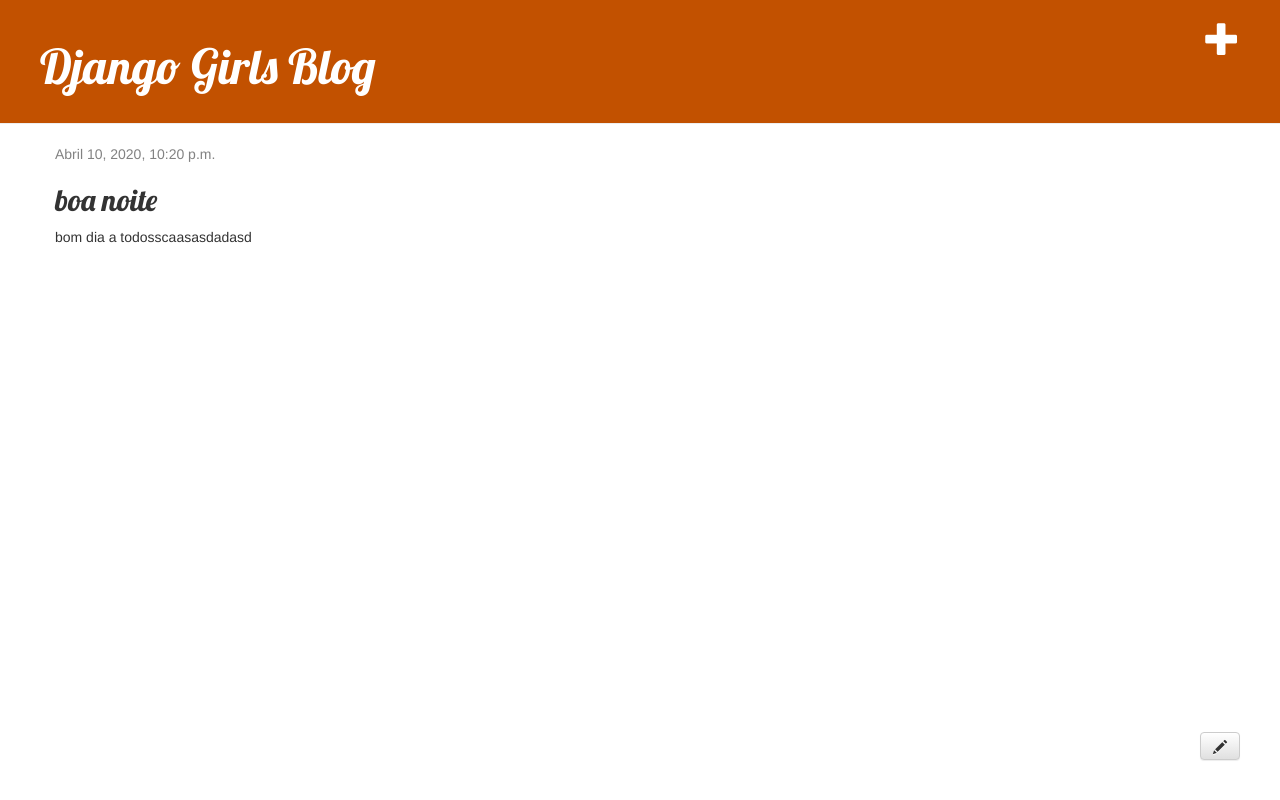
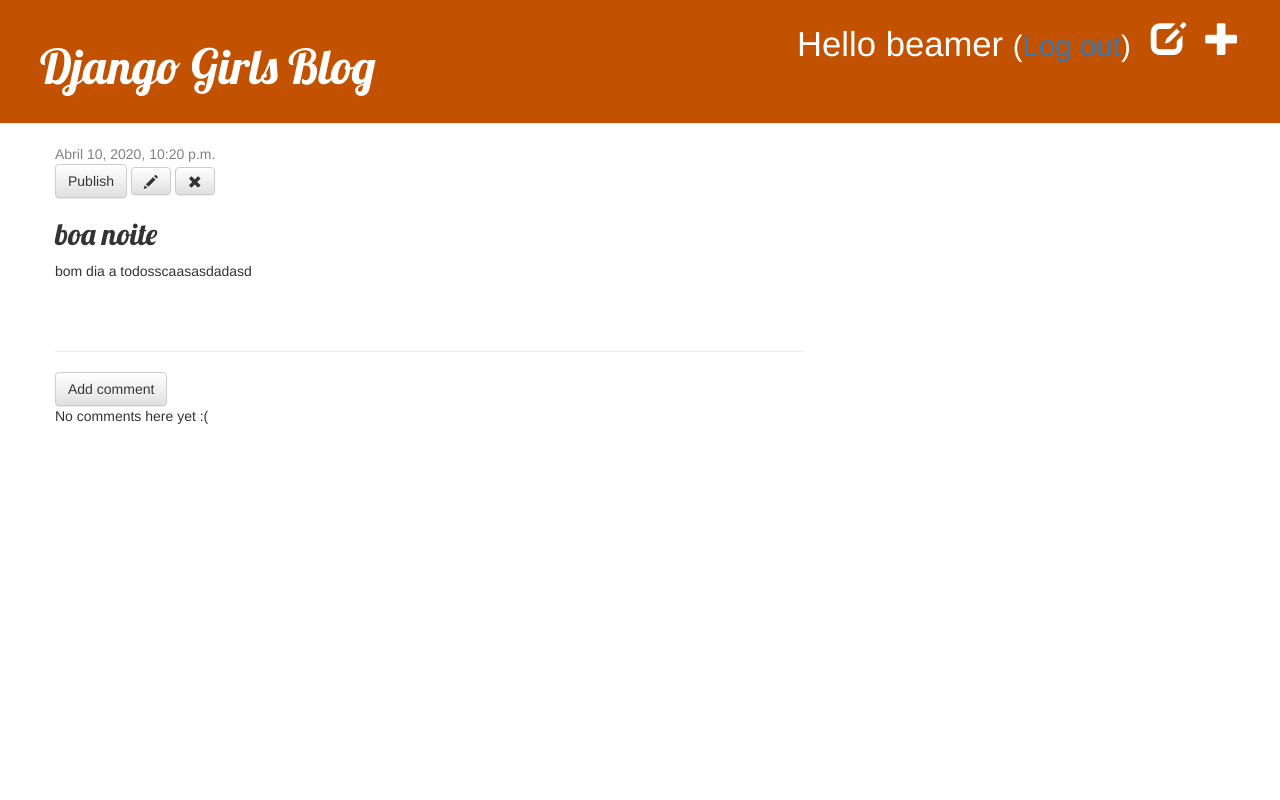
Before and after one commit to domingao/myfirstblog, a Django app: page /post/4/ in a window 1280 px wide. Run offline with Django 3.2, Linux system fonts and the light colour scheme; a user stored in the database is signed in; data comes from the database, SQL or seed files in the repository; both versions use the stored data as it was after the commit; some libraries are stand-ins or nearby versions.

Commit message:
Adicionado funções de login e logout entre as publicações e comentarios.

```diff
--- a/blog/admin.py
+++ b/blog/admin.py
@@ -1,4 +1,5 @@
 from django.contrib import admin
-from .models import Post
+from .models import Post, Comment
 
 admin.site.register(Post)
+admin.site.register(Comment)
--- a/blog/models.py
+++ b/blog/models.py
@@ -10,9 +10,26 @@
     created_date = models.DateTimeField(default=timezone.now)
     published_date = models.DateTimeField(blank=True, null=True)
 
+    def approved_comments(self):
+        return self.comments.filter(approved_comment=True)
+
     def publish(self):
         self.published_date = timezone.now()
         self.save()
 
     def __str__(self):
         return self.title
+
+class Comment(models.Model):
+    post = models.ForeignKey('blog.Post', on_delete=models.CASCADE, related_name='comments')
+    author = models.CharField(max_length=200)
+    text = models.TextField()
+    created_date = models.DateTimeField(default=timezone.now)
+    approved_comment = models.BooleanField(default=False)
+
+    def approve(self):
+        self.approved_comment = True
+        self.save()
+
+    def __str__(self):
+        return self.text
--- a/blog/static/css/blog.css
+++ b/blog/static/css/blog.css
@@ -1,4 +1,4 @@
-.page-header {
+    .page-header {
     background-color: #C25100;
     margin-top: 0;
     padding: 20px 20px 20px 40px;
@@ -8,6 +8,10 @@
     color: #ffffff;
     font-size: 36pt;
     text-decoration: none;
+}
+
+.comment {
+    margin: 20px 0px 20px 20px;
 }
 
 .content {
--- a/blog/templates/blog/base.html
+++ b/blog/templates/blog/base.html
@@ -11,6 +11,10 @@
    <div class="page-header">
     {% if user.is_authenticated %}
         <a href="{% url 'post_new' %}" class="top-menu"><span class="glyphicon glyphicon-plus"></span></a>
+        <a href="{% url 'post_draft_list' %}" class="top-menu"><span class="glyphicon glyphicon-edit"></span></a>
+        <p class="top-menu">Hello {{ user.username }} <small>(<a href="{% url 'logout' %}">Log out</a>)</small></p>
+    {% else %}
+        <a href="{% url 'login' %}" class="top-menu"><span class="glyphicon glyphicon-lock"></span></a>
     {% endif %}
     <h1><a href="/">Django Girls Blog</a></h1>
 </div>
--- a/blog/templates/blog/post_detail.html
+++ b/blog/templates/blog/post_detail.html
@@ -3,14 +3,37 @@
 {% block content %}
     <div class="post">
         {% if post.published_date %}
-            <div class="date">
-                {{ post.published_date }}
-                {% if user.is_authenticated %}
-     			<a style="position:fixed; bottom:40px; right:40px; text-align:center;" class="btn btn-default" href="{% url 'post_edit' pk=post.pk %}"><span class="glyphicon glyphicon-pencil"></span></a>
-     			{% endif %}
-            </div>
-        {% endif %}
+    		<div class="date">
+       			 {{ post.published_date }}
+    		</div>
+		{% else %}
+		{% endif %}
+			{% if user.is_authenticated %}
+				<a class="btn btn-default" href="{% url 'post_publish' pk=post.pk %}">Publish</a>
+	     		<a class="btn btn-default" href="{% url 'post_edit' pk=post.pk %}"><span class="glyphicon glyphicon-pencil"></span></a>
+	    		<a class="btn btn-default" href="{% url 'post_remove' pk=post.pk %}"><span class="glyphicon glyphicon-remove"></span></a>
+	    	{% endif %}
+
         <h2>{{ post.title }}</h2>
         <p>{{ post.text|linebreaksbr }}</p>
     </div>
+    <hr>
+    <a class="btn btn-default" href="{% url 'add_comment_to_post' pk=post.pk %}">Add comment</a>
+{% for comment in post.comments.all %}
+    {% if user.is_authenticated or comment.approved_comment %}
+    <div class="comment">
+        <div class="date">
+            {{ comment.created_date }}
+            {% if not comment.approved_comment %}
+                <a class="btn btn-default" href="{% url 'comment_remove' pk=comment.pk %}"><span class="glyphicon glyphicon-remove"></span></a>
+                <a class="btn btn-default" href="{% url 'comment_approve' pk=comment.pk %}"><span class="glyphicon glyphicon-ok"></span></a>
+            {% endif %}
+        </div>
+        <strong>{{ comment.author }}</strong>
+        <p>{{ comment.text|linebreaks }}</p>
+    </div>
+    {% endif %}
+{% empty %}
+    <p>No comments here yet :(</p>
+{% endfor %}
 {% endblock %}
--- a/blog/urls.py
+++ b/blog/urls.py
@@ -1,4 +1,5 @@
 from django.urls import path
+from django.contrib import admin
 from . import views
 
 urlpatterns = [
@@ -6,4 +7,11 @@
     path('post/<int:pk>/', views.post_detail, name='post_detail'),
     path('post/new/', views.post_new, name='post_new'),
     path('post/<int:pk>/edit/', views.post_edit, name='post_edit'),
+    path('drafts/', views.post_draft_list, name='post_draft_list'),
+    path('post/<pk>/publish/', views.post_publish, name='post_publish'),
+    path('post/<pk>/remove/', views.post_remove, name='post_remove'),
+  	path('admin/', admin.site.urls),
+  	path('post/<int:pk>/comment/', views.add_comment_to_post, name='add_comment_to_post'),
+	path('comment/<int:pk>/approve/', views.comment_approve, name='comment_approve'),
+	path('comment/<int:pk>/remove/', views.comment_remove, name='comment_remove'),
 ]
--- a/blog/views.py
+++ b/blog/views.py
@@ -1,9 +1,11 @@
 from django.shortcuts import render
 from django.utils import timezone
 from django.shortcuts import render, get_object_or_404
-from .models import Post
-from .forms import PostForm
+from .models import Post, Comment
+from .forms import PostForm, CommentForm
 from django.shortcuts import redirect
+from django.contrib.auth.decorators import login_required
+
 
 
 
@@ -16,22 +18,14 @@
     post = get_object_or_404(Post, pk=pk)
     return render(request, 'blog/post_detail.html', {'post': post})
 
-def post_new(request):
-    form = PostForm()
-    return render(request, 'blog/post_edit.html', {'form': form})
 
-def post_new(request):
-    form = PostForm()
-    return render(request, 'blog/post_edit.html', {'form': form})
-
-
+@login_required
 def post_new(request):
     if request.method == "POST":
         form = PostForm(request.POST)
         if form.is_valid():
             post = form.save(commit=False)
             post.author = request.user
-            post.published_date = timezone.now()
             post.save()
             return redirect('post_detail', pk=post.pk)
     else:
@@ -39,7 +33,7 @@
     return render(request, 'blog/post_edit.html', {'form': form})
 
 
-
+@login_required
 def post_edit(request, pk):
     post = get_object_or_404(Post, pk=pk)
     if request.method == "POST":
@@ -47,9 +41,57 @@
         if form.is_valid():
             post = form.save(commit=False)
             post.author = request.user
-            post.published_date = timezone.now()
             post.save()
             return redirect('post_detail', pk=post.pk)
     else:
         form = PostForm(instance=post)
     return render(request, 'blog/post_edit.html', {'form': form})
+
+@login_required
+def post_draft_list(request):
+    posts = Post.objects.filter(published_date__isnull=True).order_by('created_date')
+    return render(request, 'blog/post_draft_list.html', {'posts': posts})
+
+@login_required
+def post_publish(request, pk):
+    post = get_object_or_404(Post, pk=pk)
+    post.publish()
+    return redirect('post_detail', pk=pk)
+
+@login_required
+def publish(self):
+    self.published_date = timezone.now()
+    self.save()
+
+@login_required
+def post_remove(request, pk):
+    post = get_object_or_404(Post, pk=pk)
+    post.delete()
+    return redirect('post_list')
+
+
+
+def add_comment_to_post(request, pk):
+    post = get_object_or_404(Post, pk=pk)
+    if request.method == "POST":
+        form = CommentForm(request.POST)
+        if form.is_valid():
+            comment = form.save(commit=False)
+            comment.post = post
+            comment.save()
+            return redirect('post_detail', pk=post.pk)
+    else:
+        form = CommentForm()
+    return render(request, 'blog/add_comment_to_post.html', {'form': form})
+
+@login_required
+def comment_approve(request, pk):
+    comment = get_object_or_404(Comment, pk=pk)
+    comment.approve()
+    return redirect('post_detail', pk=comment.post.pk)
+
+@login_required
+def comment_remove(request, pk):
+    comment = get_object_or_404(Comment, pk=pk)
+    comment.delete()
+    return redirect('post_detail', pk=comment.post.pk)
--- a/mysite/settings.py
+++ b/mysite/settings.py
@@ -15,7 +15,7 @@
 # Build paths inside the project like this: os.path.join(BASE_DIR, ...)
 BASE_DIR = os.path.dirname(os.path.dirname(os.path.abspath(__file__)))
 
-
+LOGIN_REDIRECT_URL = '/'
 # Quick-start development settings - unsuitable for production
 # See https://docs.djangoproject.com/en/3.0/howto/deployment/checklist/
 
--- a/mysite/urls.py
+++ b/mysite/urls.py
@@ -1,7 +1,11 @@
+from django.urls import path, include
 from django.contrib import admin
-from django.urls import path, include
+
+from django.contrib.auth import views
 
 urlpatterns = [
     path('admin/', admin.site.urls),
+    path('accounts/login/', views.LoginView.as_view(), name='login'),
+    path('accounts/logout/', views.LogoutView.as_view(next_page='/'), name='logout'),
     path('', include('blog.urls')),
 ]
```
Also changed, not shown: blog/forms.py (+7 -1 lines), blog/templates/blog/add_comment_to_post.html (added, +9 -0 lines), blog/templates/blog/post_draft_list.html (added, +11 -0 lines), blog/templates/blog/post_list.html (+10 -8 lines), blog/templates/registration/login.html (added, +24 -0 lines), blog/migrations/0002_comment.py (added), db.sqlite3. Lines whose indentation alone changed are shown as unchanged.
